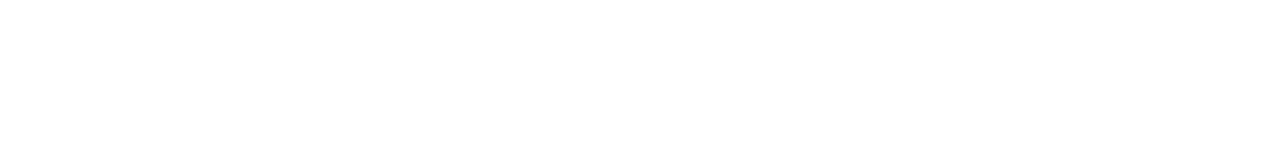
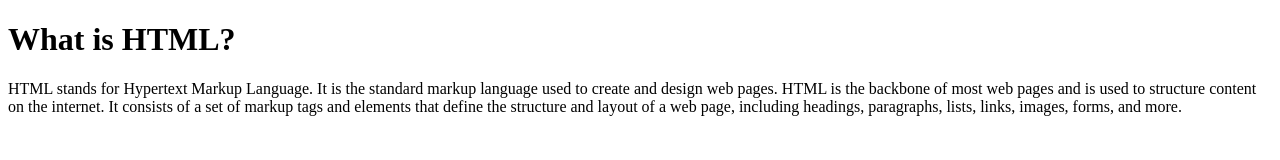
Before and after one commit to shivanandkhatte/CoffeeWithCoding-HTML, a plain HTML site: page Basic/index.html in a window 1280 px wide. Drawn offline with Linux system fonts and the light colour scheme.

Commit message:
Update README.md file

```diff
--- a/Basic/index.html
+++ b/Basic/index.html
@@ -7,6 +7,8 @@
     <title>BasicHtml</HTML></title>
 </head>
 <body>
+    <h1>What is HTML?</h1>
+    <p>HTML stands for Hypertext Markup Language. It is the standard markup language used to create and design web pages. HTML is the backbone of most web pages and is used to structure content on the internet. It consists of a set of markup tags and elements that define the structure and layout of a web page, including headings, paragraphs, lists, links, images, forms, and more.</p>
 
 </body>
 </html>
```
Also changed, not shown: 1 other file.
